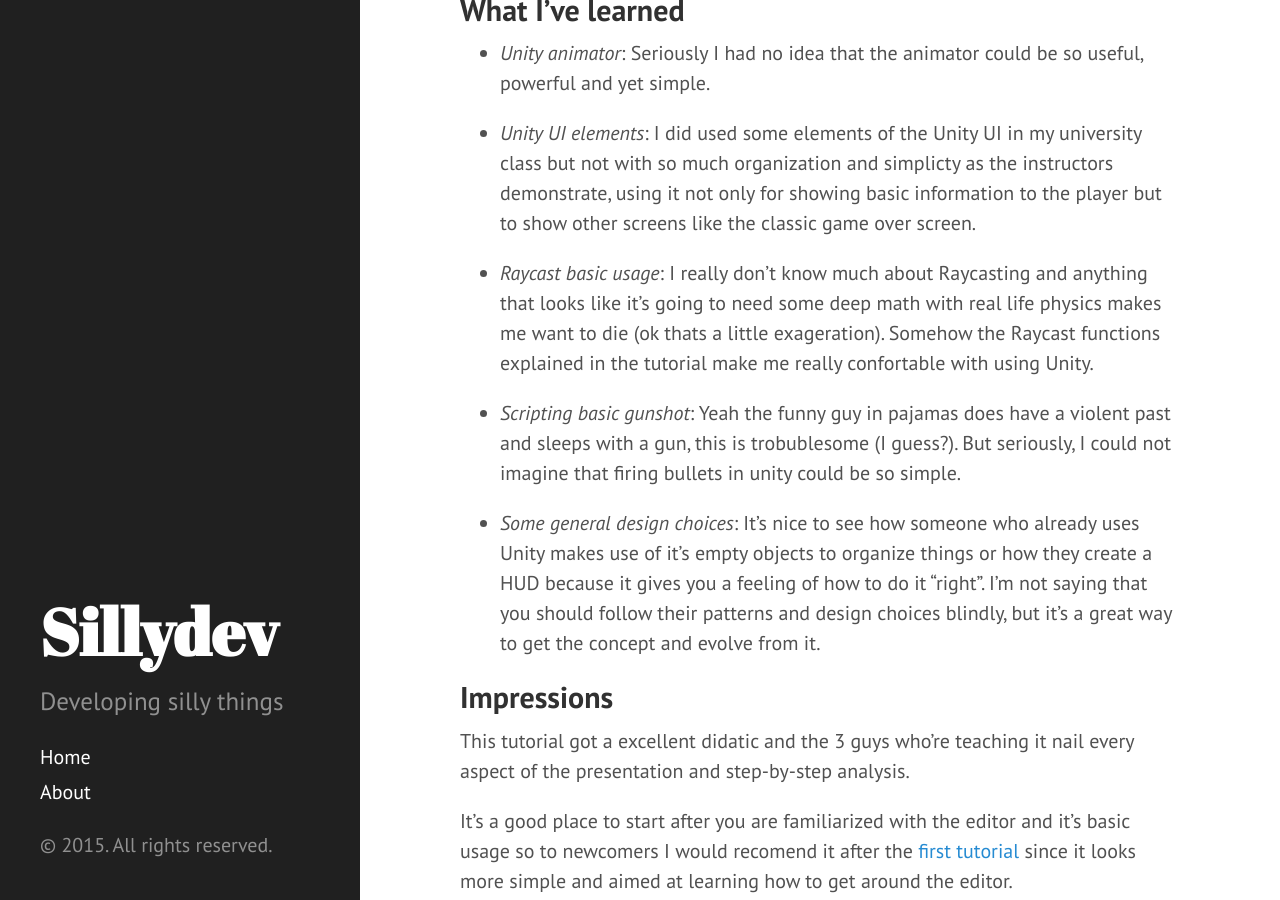
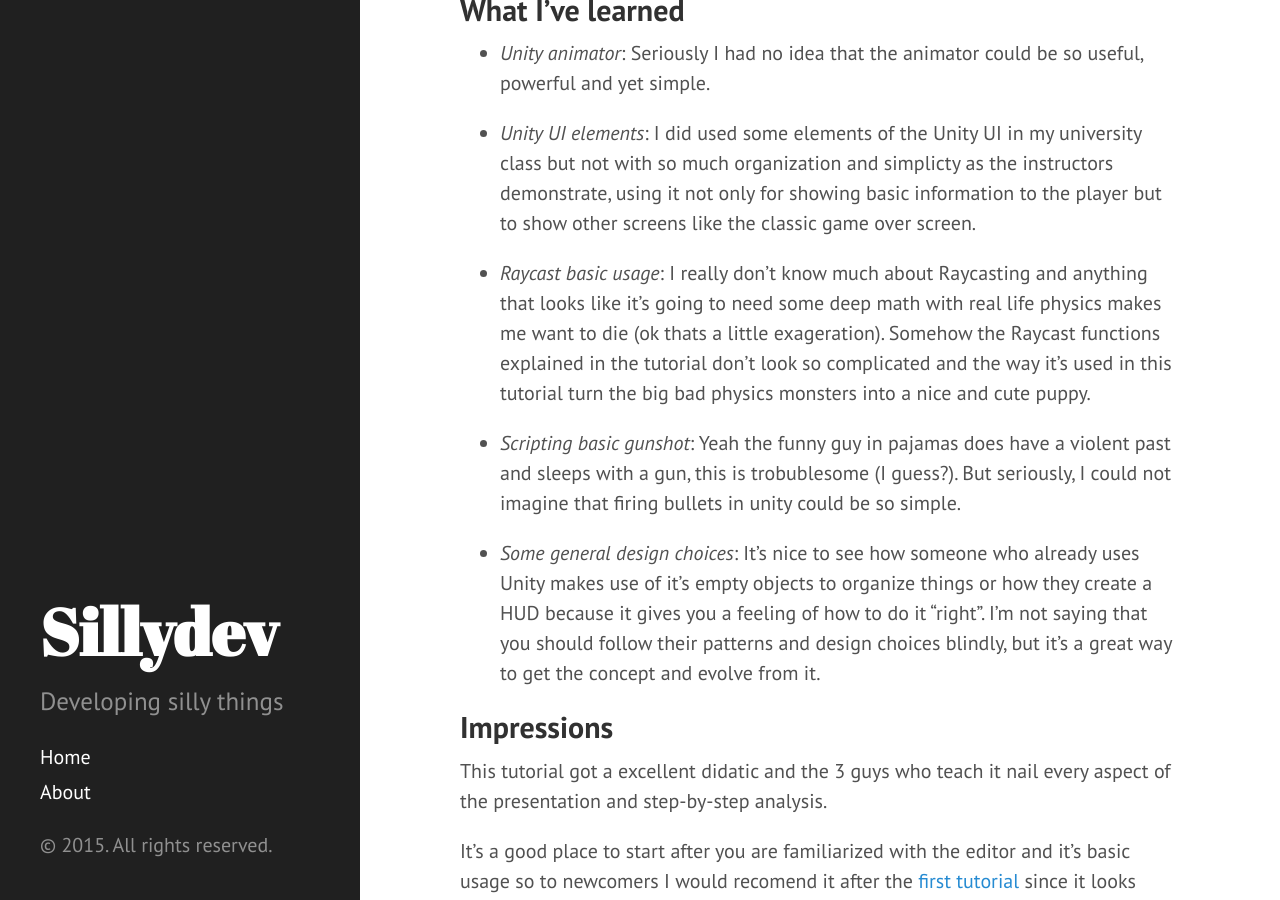
Before and after one commit to k0uta/k0uta.github.io, a Jekyll site: the page built from _posts/2015-03-27-unity-learning-survival-shooter.md, in a window 1280 px wide and 900 px high, scrolled down 887 px. Built offline with Jekyll 4.4.1, drawn with Linux system fonts in a browser that asks for light colours; comment, search, counter and statistics services are not loaded.

Commit message:
Grammar spelling again and again

```diff
--- a/_posts/2015-03-27-unity-learning-survival-shooter.md
+++ b/_posts/2015-03-27-unity-learning-survival-shooter.md
@@ -24,7 +24,7 @@
 
 * _Unity UI elements_: I did used some elements of the Unity UI in my university class but not with so much organization and simplicty as the instructors demonstrate, using it not only for showing basic information to the player but to show other screens like the classic game over screen.
 
-* _Raycast basic usage_: I really don't know much about Raycasting and anything that looks like it's going to need some deep math with real life physics makes me want to die (ok thats a little exageration). Somehow the Raycast functions explained in the tutorial make me really confortable with using Unity.
+* _Raycast basic usage_: I really don't know much about Raycasting and anything that looks like it's going to need some deep math with real life physics makes me want to die (ok thats a little exageration). Somehow the Raycast functions explained in the tutorial don't look so complicated and the way it's used in this tutorial turn the big bad physics monsters into a nice and cute puppy.
 
 * _Scripting basic gunshot_: Yeah the funny guy in pajamas does have a violent past and sleeps with a gun, this is trobublesome (I guess?). But seriously, I could not imagine that firing bullets in unity could be so simple.
 
@@ -32,7 +32,7 @@
 
 ## Impressions
 
-This tutorial got a excellent didatic and the 3 guys who're teaching it nail every aspect of the presentation and step-by-step analysis.
+This tutorial got a excellent didatic and the 3 guys who teach it nail every aspect of the presentation and step-by-step analysis.
 
 It's a good place to start after you are familiarized with the editor and it's basic usage so to newcomers I would recomend it after the [first tutorial](http://unity3d.com/learn/tutorials/projects/roll-a-ball) since it looks more simple and aimed at learning how to get around the editor.
 
```
